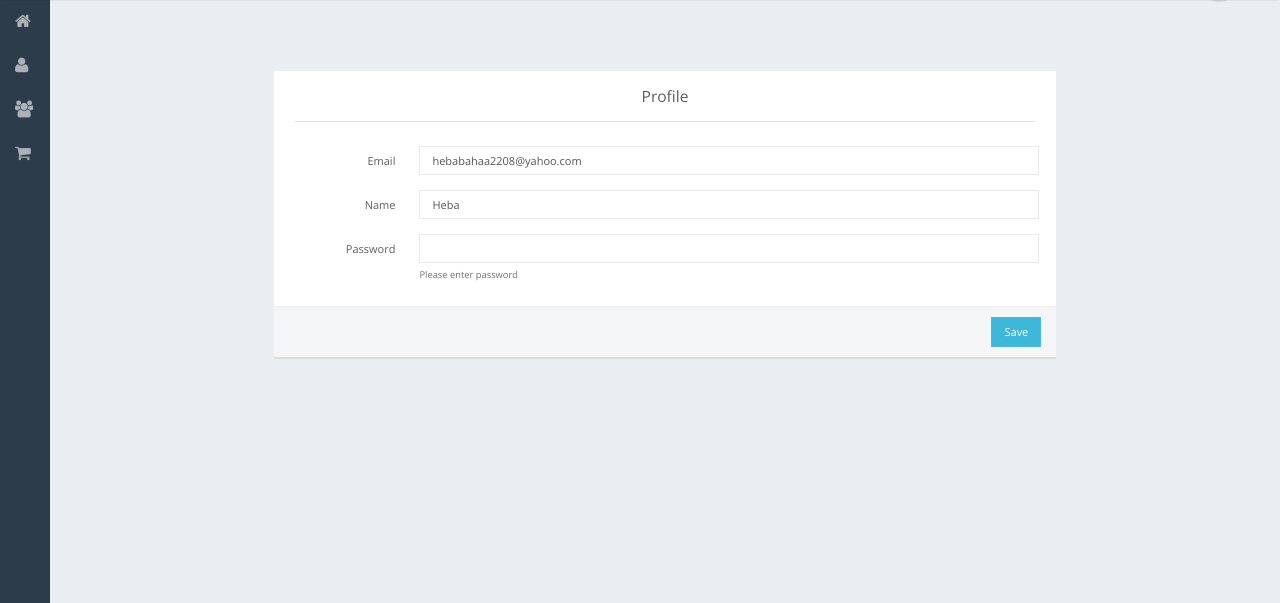
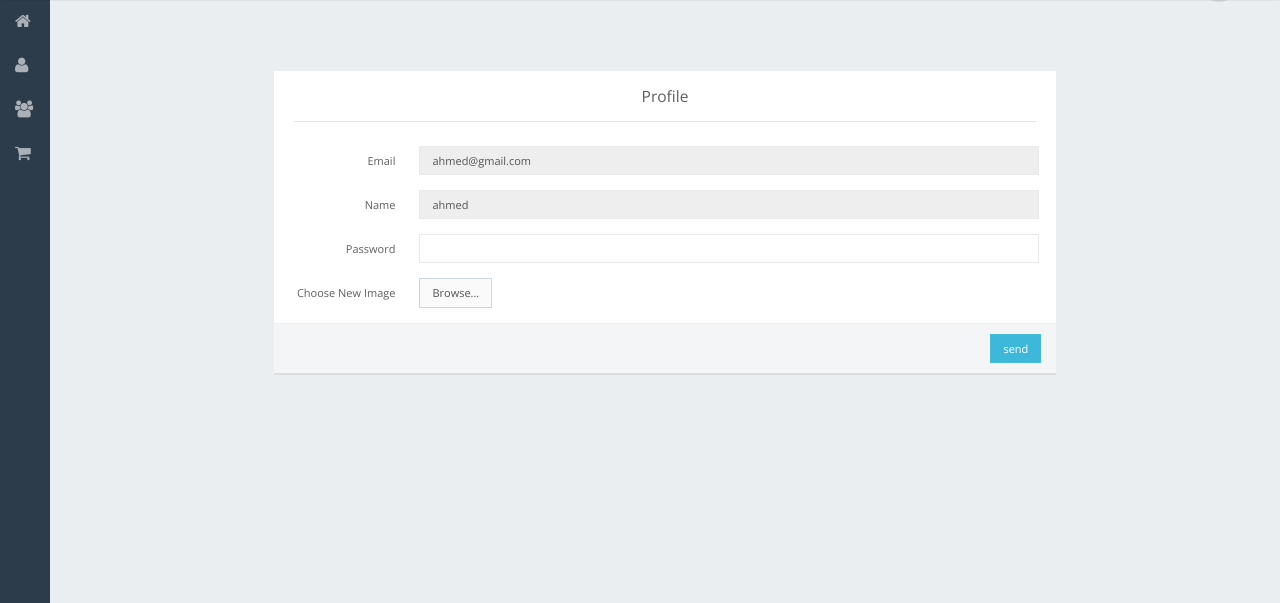
Before and after one commit to ezamlee/nodejs, a Node server app: template views/profile.ejs in a window 1280 px wide. Shown: the part 40-643 px from the top of the page. Run offline with Node 20, Linux system fonts and the light colour scheme; the template is opened without the code that fills it, so the values that code supplies are empty; some libraries are stand-ins or nearby versions.

Commit message:
profile page updated

```diff
--- a/package.json
+++ b/package.json
@@ -17,6 +17,7 @@
     "fs": "0.0.1-security",
     "logger": "0.0.1",
     "morgan": "^1.8.1",
+    "multer": "^1.3.0",
     "nodemailer": "^4.0.0",
     "passport": "^0.3.2",
     "passport-facebook": "^2.1.1",
--- a/views/profile.ejs
+++ b/views/profile.ejs
@@ -27,46 +27,39 @@
 
  								<!-- BASIC FORM ELEMENTS -->
  								<!--===================================================-->
- 								<form class="panel-body form-horizontal form-padding" action="" enctype="multipart/form-data" method="post">
+ 								<form class="panel-body form-horizontal form-padding" enctype="multipart/form-data" action="/profile" method="post">
 
- 									<!--Static-->
- 									<div class="form-group">
+                  <div class="form-group">
  										<label class="col-md-2 control-label">Email</label>
  										<div class="col-md-10">
-                      <input type="text" class="form-control" id='email' value="hebabahaa2208@yahoo.com">
+                      <input type="text" class="form-control" name="email" id='email' value="ahmed@gmail.com" readonly>
                     </div>
  									</div>
- 									<!--Text Input-->
+                  <!--Text Input-->
  									<div class="form-group">
  										<label class="col-md-2 control-label" for="name">Name</label>
  										<div class="col-md-10">
- 											<input type="text" id="name" class="form-control" value="Heba">
+ 											<input type="text" id="name" name="name" class="form-control" value="ahmed" readonly>
  										</div>
  									</div>
  									<!--Password-->
  									<div class="form-group">
  										<label class="col-md-2 control-label" for="password">Password</label>
  										<div class="col-md-10">
- 											<input type="password" id="password" class="form-control" value="">
- 											<small class="help-block">Please enter password</small>
+ 											<input type="password" id="password" name="password" class="form-control" value="">
+ 											<!-- <small class="help-block">Please enter password</small> -->
  										</div>
  									</div>
-                  <!-- <div class="form-group">
- 										<label class="col-md-2 control-label">Old Image</label>
- 										<div class="col-md-10">
- 											<img src="img/av1.png">
- 										</div>
- 									</div>
- 									<div class="form-group">
+                  <div class="form-group">
  										<label class="col-md-2 control-label">Choose New Image</label>
  										<div class="col-md-10">
  											<span class="pull-left btn btn-default btn-file">
- 											Browse... <input type="file">
+ 											Browse... <input name="img" type="file">
  											</span>
  										</div>
- 									</div> -->
+ 									</div>
                   <div class="panel-footer text-right" style="margin:15px -20px -25px">
-                    <button class="btn btn-info" id="save" type="submit">Save</button>
+                    <input class="btn btn-info" type="submit" id="send" value="send">
                   </div>
  								</form>
  								<!--===================================================-->
@@ -112,7 +105,13 @@
     <%include nav%>
   </div>
 
-
+<script>
+  $(document).ready(function(){
+    $('#send').on('click', function(){
+      console.log("email = ", $('#email').val());
+    })
+  })
+</script>
 
       <!-- FOOTER -->
       <!--===================================================-->
```
Also changed, not shown: controllers/profile.js (+10 -5 lines), controllers/order.js (line endings or trailing spaces), 1 other file.
